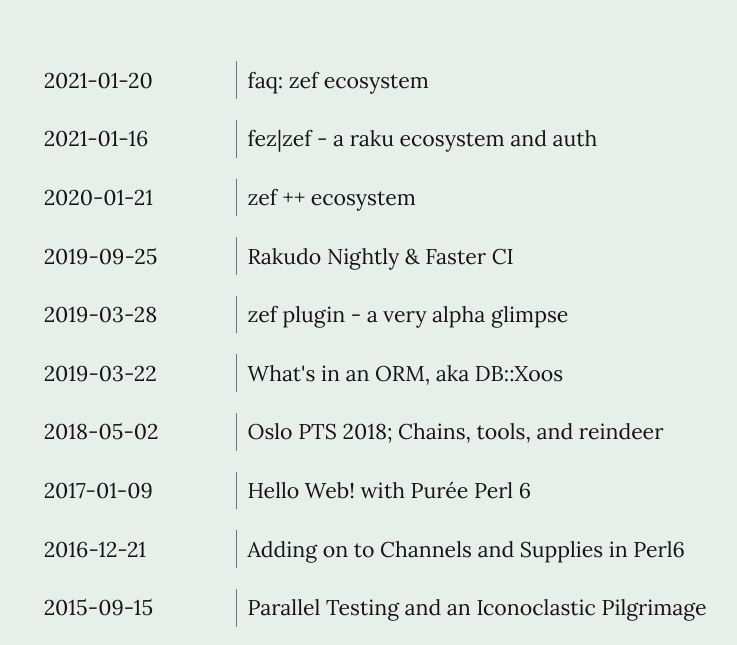
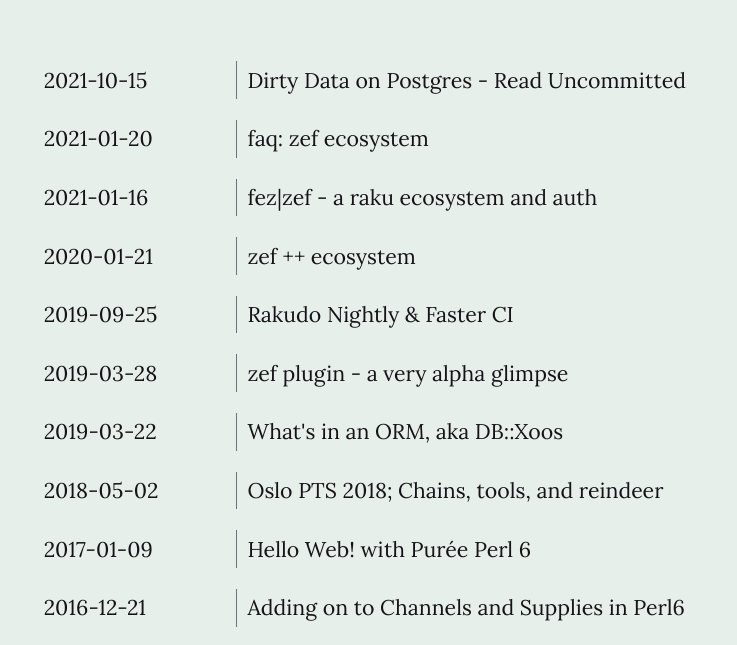
Before and after one commit to tony-o/tony-o.github.io, a plain HTML site: page docs/index.html in a window 1280 px wide. Shown: the part 127-772 px from the top of the page, without its empty margins (96-833 px from the left). Drawn offline with Linux system fonts and the light colour scheme.

Commit message:
postgres article

```diff
--- a/docs/index.html
+++ b/docs/index.html
@@ -11,6 +11,11 @@
     <div id="articles">
       <table>
         <tbody>
+
+          <tr onclick="window.location = '/articles/20211015-dirty-data-on-postgres---read-uncommitted.html';">
+            <td class="tag">2021-10-15</td>
+            <td class="title">Dirty Data on Postgres - Read Uncommitted</td>
+          </tr>
 
           <tr onclick="window.location = '/articles/20210120-faq-zef-ecosystem.html';">
             <td class="tag">2021-01-20</td>
```
Also changed, not shown: docs/articles/20190322-whats-in-an-orm-aka-dbxoos.html (+1 -1 lines), docs/tags/programming.html (+1 -0 lines), docs/tags/rakudo.html (+1 -0 lines), docs/sitemap.txt, 3 other files.
